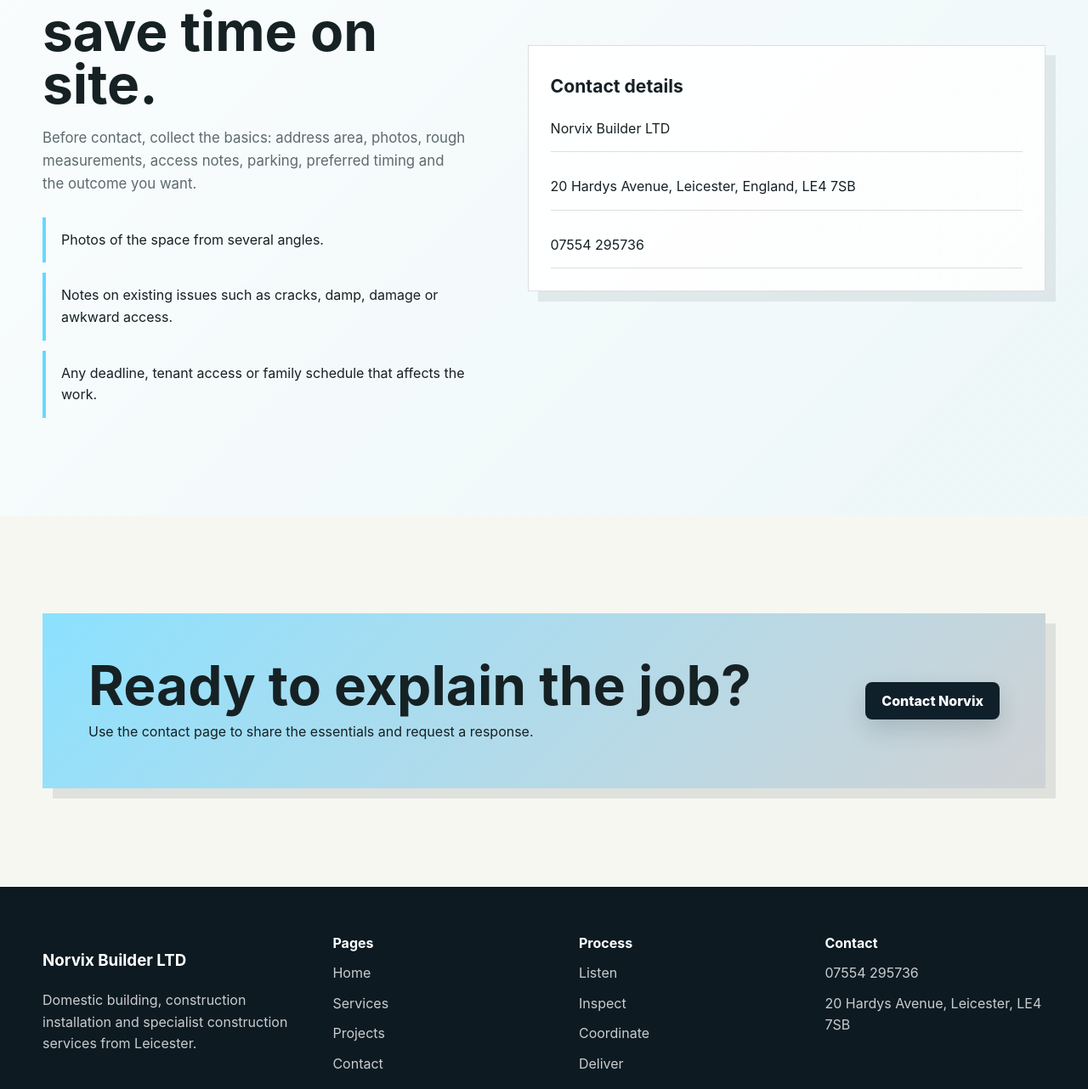
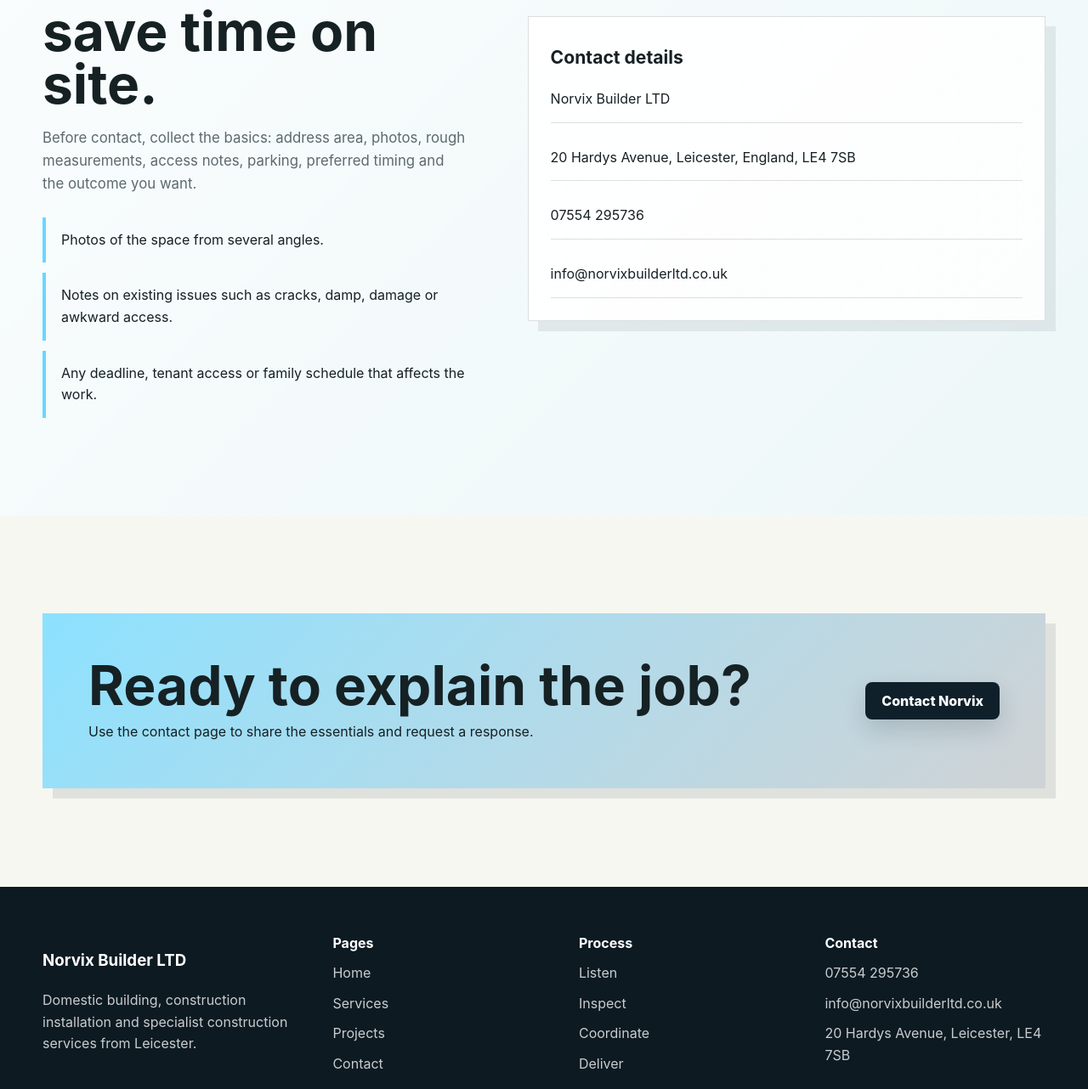
Before and after one commit to tanyak26/norvix-builder-ltd, a website: page process.html in a window 1280 px wide. Shown: the part 1594-2876 px from the top of the page at 85% size. Drawn offline with Linux system fonts and the light colour scheme.

Commit message:
Add Norvix email links across site

```diff
--- a/process.html
+++ b/process.html
@@ -19,10 +19,10 @@
         <div class="grid-4"><article class="step"><h3>Listen</h3><p>Understand the property, goal, timescale, budget expectations and constraints.</p></article><article class="step"><h3>Inspect</h3><p>Review photos or visit where needed to understand access, materials and condition.</p></article><article class="step"><h3>Coordinate</h3><p>Agree the work scope, likely order, preparation needs and communication route.</p></article><article class="step"><h3>Deliver</h3><p>Carry out the construction work and leave the area ready for use or next stage.</p></article></div>
       </div>
     </section>
-    <section class="section section-alt"><div class="container split"><div class="split-copy"><span class="eyebrow">What to prepare</span><h2>Good details save time on site.</h2><p class="lead">Before contact, collect the basics: address area, photos, rough measurements, access notes, parking, preferred timing and the outcome you want.</p><ul class="feature-list"><li>Photos of the space from several angles.</li><li>Notes on existing issues such as cracks, damp, damage or awkward access.</li><li>Any deadline, tenant access or family schedule that affects the work.</li></ul></div><div class="contact-panel"><h3>Contact details</h3><div class="contact-list"><span>Norvix Builder LTD</span><span>20 Hardys Avenue, Leicester, England, LE4 7SB</span><a href="tel:07554295736">07554 295736</a></div></div></div></section>
+    <section class="section section-alt"><div class="container split"><div class="split-copy"><span class="eyebrow">What to prepare</span><h2>Good details save time on site.</h2><p class="lead">Before contact, collect the basics: address area, photos, rough measurements, access notes, parking, preferred timing and the outcome you want.</p><ul class="feature-list"><li>Photos of the space from several angles.</li><li>Notes on existing issues such as cracks, damp, damage or awkward access.</li><li>Any deadline, tenant access or family schedule that affects the work.</li></ul></div><div class="contact-panel"><h3>Contact details</h3><div class="contact-list"><span>Norvix Builder LTD</span><span>20 Hardys Avenue, Leicester, England, LE4 7SB</span><a href="tel:07554295736">07554 295736</a><a href="mailto:info@norvixbuilderltd.co.uk">info@norvixbuilderltd.co.uk</a></div></div></div></section>
     <section class="section"><div class="container cta"><div><h2>Ready to explain the job?</h2><p>Use the contact page to share the essentials and request a response.</p></div><a class="btn" href="contact.html">Contact Norvix</a></div></section>
   </main>
-  <footer class="site-footer"><div class="container"><div class="footer-grid"><div><h3>Norvix Builder LTD</h3><p>Domestic building, construction installation and specialist construction services from Leicester.</p></div><div class="footer-column"><strong>Pages</strong><a href="index.html">Home</a><a href="services.html">Services</a><a href="projects.html">Projects</a><a href="contact.html">Contact</a></div><div class="footer-column"><strong>Process</strong><span>Listen</span><span>Inspect</span><span>Coordinate</span><span>Deliver</span></div><div class="footer-column"><strong>Contact</strong><a href="tel:07554295736">07554 295736</a><span>20 Hardys Avenue, Leicester, LE4 7SB</span></div></div><div class="footer-bottom"><span>© <span data-year></span> Norvix Builder LTD.</span><span>Construction work made clear.</span></div></div></footer>
+  <footer class="site-footer"><div class="container"><div class="footer-grid"><div><h3>Norvix Builder LTD</h3><p>Domestic building, construction installation and specialist construction services from Leicester.</p></div><div class="footer-column"><strong>Pages</strong><a href="index.html">Home</a><a href="services.html">Services</a><a href="projects.html">Projects</a><a href="contact.html">Contact</a></div><div class="footer-column"><strong>Process</strong><span>Listen</span><span>Inspect</span><span>Coordinate</span><span>Deliver</span></div><div class="footer-column"><strong>Contact</strong><a href="tel:07554295736">07554 295736</a><a href="mailto:info@norvixbuilderltd.co.uk">info@norvixbuilderltd.co.uk</a><span>20 Hardys Avenue, Leicester, LE4 7SB</span></div></div><div class="footer-bottom"><span>© <span data-year></span> Norvix Builder LTD.</span><span>Construction work made clear.</span></div></div></footer>
   <script src="assets/js/main.js"></script>
 </body>
 </html>
```
Also changed, not shown: index.html (+1 -1 lines), projects.html (+1 -1 lines), services.html (+1 -1 lines).
